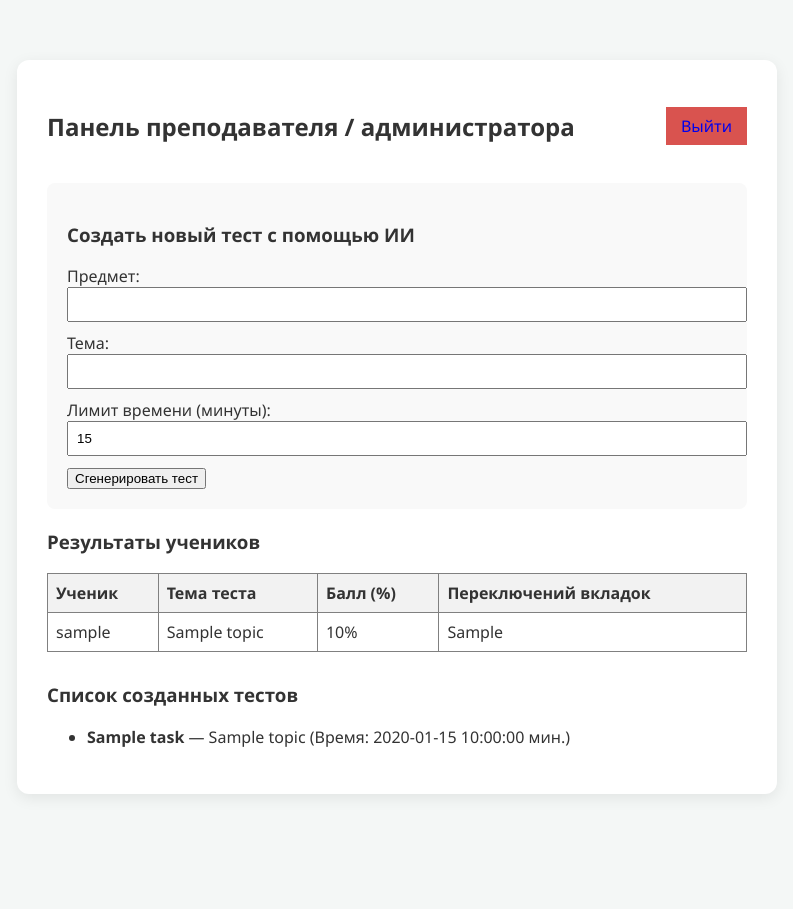
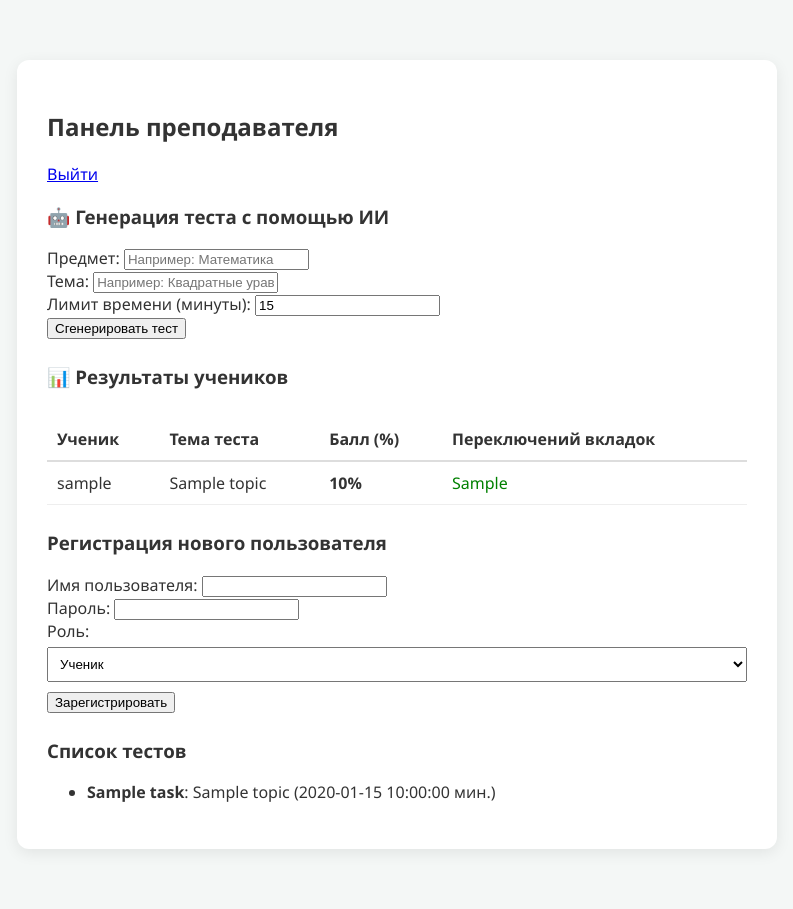
Before and after one commit to hamenovtamir-byte/SmartHomeTask, a FastAPI app: template templates/teacher.html in a window 1280 px wide. Shown: the whole page, without its empty margins (243-1036 px from the left). Before the commit the page ends 795 px from the top, so only its background shows below. Run offline with FastAPI, Linux system fonts and the light colour scheme; the template is opened without the code that fills it: most values are stand-ins (such as "Sample title", 1, 10 or a date in 2020).

Commit message:
Update teacher.html

```diff
--- a/templates/teacher.html
+++ b/templates/teacher.html
@@ -8,65 +8,93 @@
 </head>
 <body>
     <div class="container">
-        <header class="teacher-header" style="display: flex; justify-content: space-between; align-items: center; margin-bottom: 20px;">
-            <h2>Панель преподавателя / администратора</h2>
-            <a href="/logout" class="btn-submit" style="background-color: #d9534f; padding: 8px 15px; text-decoration: none;">Выйти</a>
+        <header class="teacher-header">
+            <h2>Панель преподавателя</h2>
+            <a href="/logout" class="btn-logout">Выйти</a>
         </header>
 
-        <section class="generator-section" style="background: #f9f9f9; padding: 20px; border-radius: 8px; margin-bottom: 20px;">
-            <h3>Создать новый тест с помощью ИИ</h3>
+        <!-- Генерация теста с помощью ИИ -->
+        <section class="generator-card">
+            <h3>🤖 Генерация теста с помощью ИИ</h3>
             <form action="/teacher/generate_task_ai" method="POST">
-                <div style="margin-bottom: 10px;">
-                    <label>Предмет:</label><br>
-                    <input type="text" name="subject" required style="width: 100%; padding: 8px;">
+                <div class="form-group">
+                    <label>Предмет:</label>
+                    <input type="text" name="subject" required placeholder="Например: Математика">
                 </div>
-                <div style="margin-bottom: 10px;">
-                    <label>Тема:</label><br>
-                    <input type="text" name="topic" required style="width: 100%; padding: 8px;">
+                <div class="form-group">
+                    <label>Тема:</label>
+                    <input type="text" name="topic" required placeholder="Например: Квадратные уравнения">
                 </div>
-                <div style="margin-bottom: 10px;">
-                    <label>Лимит времени (минуты):</label><br>
-                    <input type="number" name="time_limit" value="15" required style="width: 100%; padding: 8px;">
+                <div class="form-group">
+                    <label>Лимит времени (минуты):</label>
+                    <input type="number" name="time_limit" value="15" required>
                 </div>
                 <button type="submit" class="btn-submit">Сгенерировать тест</button>
             </form>
         </section>
 
-        <section class="results-section" style="margin-bottom: 30px;">
-            <h3>Результаты учеников</h3>
-            <table border="1" style="width: 100%; border-collapse: collapse; margin-top: 10px; text-align: left;">
+        <!-- Результаты учеников -->
+        <section class="results-card" style="margin-top: 25px;">
+            <h3>📊 Результаты учеников</h3>
+            <div class="table-responsive" style="overflow-x: auto;">
+                <table style="width: 100%; border-collapse: collapse; margin-top: 10px;">
                     <thead>
-                    <tr style="background-color: #f2f2f2;">
-                        <th style="padding: 8px;">Ученик</th>
-                        <th style="padding: 8px;">Тема теста</th>
-                        <th style="padding: 8px;">Балл (%)</th>
-                        <th style="padding: 8px;">Переключений вкладок</th>
+                        <tr style="border-bottom: 2px solid #ddd; text-align: left;">
+                            <th style="padding: 10px;">Ученик</th>
+                            <th style="padding: 10px;">Тема теста</th>
+                            <th style="padding: 10px;">Балл (%)</th>
+                            <th style="padding: 10px;">Переключений вкладок</th>
                         </tr>
                     </thead>
                     <tbody>
                         {% for r in results %}
-                        <tr>
-                            <td style="padding: 8px;">{{ r.username }}</td>
-                            <td style="padding: 8px;">{{ r.topic }}</td>
-                            <td style="padding: 8px;">{{ r.score }}%</td>
-                            <td style="padding: 8px;">{{ r.tab_switches }}</td>
+                            <tr style="border-bottom: 1px solid #eee;">
+                                <td style="padding: 10px;">{{ r.username }}</td>
+                                <td style="padding: 10px;">{{ r.topic }}</td>
+                                <td style="padding: 10px;"><strong>{{ r.score }}%</strong></td>
+                                <td style="padding: 10px; color: {% if r.tab_switches > 0 %}red{% else %}green{% endif %};">{{ r.tab_switches }}</td>
                             </tr>
                         {% else %}
                             <tr>
-                            <td colspan="4" style="padding: 12px; text-align: center;">Пока нет сданных результатов.</td>
+                                <td colspan="4" style="padding: 15px; text-align: center; color: #777;">Пока нет сданных результатов.</td>
                             </tr>
                         {% endfor %}
                     </tbody>
                 </table>
+            </div>
         </section>
 
-        <section class="tasks-list">
-            <h3>Список созданных тестов</h3>
+        <!-- Регистрация пользователей (возвращена на место!) -->
+        <section class="register-card" style="margin-top: 25px;">
+            <h3>Регистрация нового пользователя</h3>
+            <form action="/register" method="POST">
+                <div class="form-group">
+                    <label>Имя пользователя:</label>
+                    <input type="text" name="username" required>
+                </div>
+                <div class="form-group">
+                    <label>Пароль:</label>
+                    <input type="password" name="password" required>
+                </div>
+                <div class="form-group">
+                    <label>Роль:</label>
+                    <select name="role" style="width: 100%; padding: 8px; margin-top: 5px;">
+                        <option value="student">Ученик</option>
+                        <option value="teacher">Преподаватель</option>
+                    </select>
+                </div>
+                <button type="submit" class="btn-submit" style="margin-top: 10px;">Зарегистрировать</button>
+            </form>
+        </section>
+
+        <!-- Список созданных тестов -->
+        <section class="tasks-list" style="margin-top: 25px;">
+            <h3>Список тестов</h3>
             <ul>
                 {% for task in tasks %}
-                    <li style="margin-bottom: 8px;"><strong>{{ task.subject }}</strong> — {{ task.topic }} (Время: {{ task.time_limit }} мин.)</li>
+                    <li><strong>{{ task.subject }}</strong>: {{ task.topic }} ({{ task.time_limit }} мин.)</li>
                 {% else %}
-                    <p>Тесты еще не созданы.</p>
+                    <p>Тестов пока нет.</p>
                 {% endfor %}
             </ul>
         </section>
```
Lines whose indentation alone changed are shown as unchanged.
